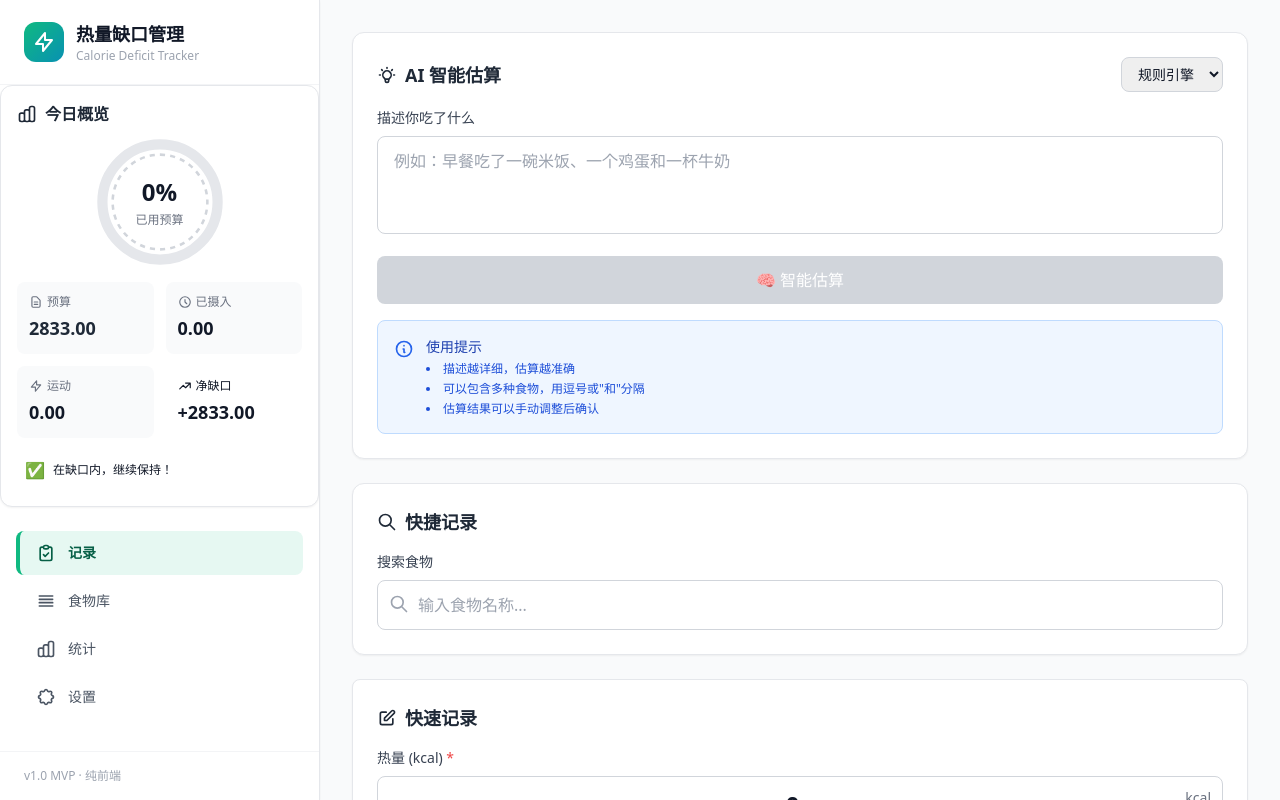
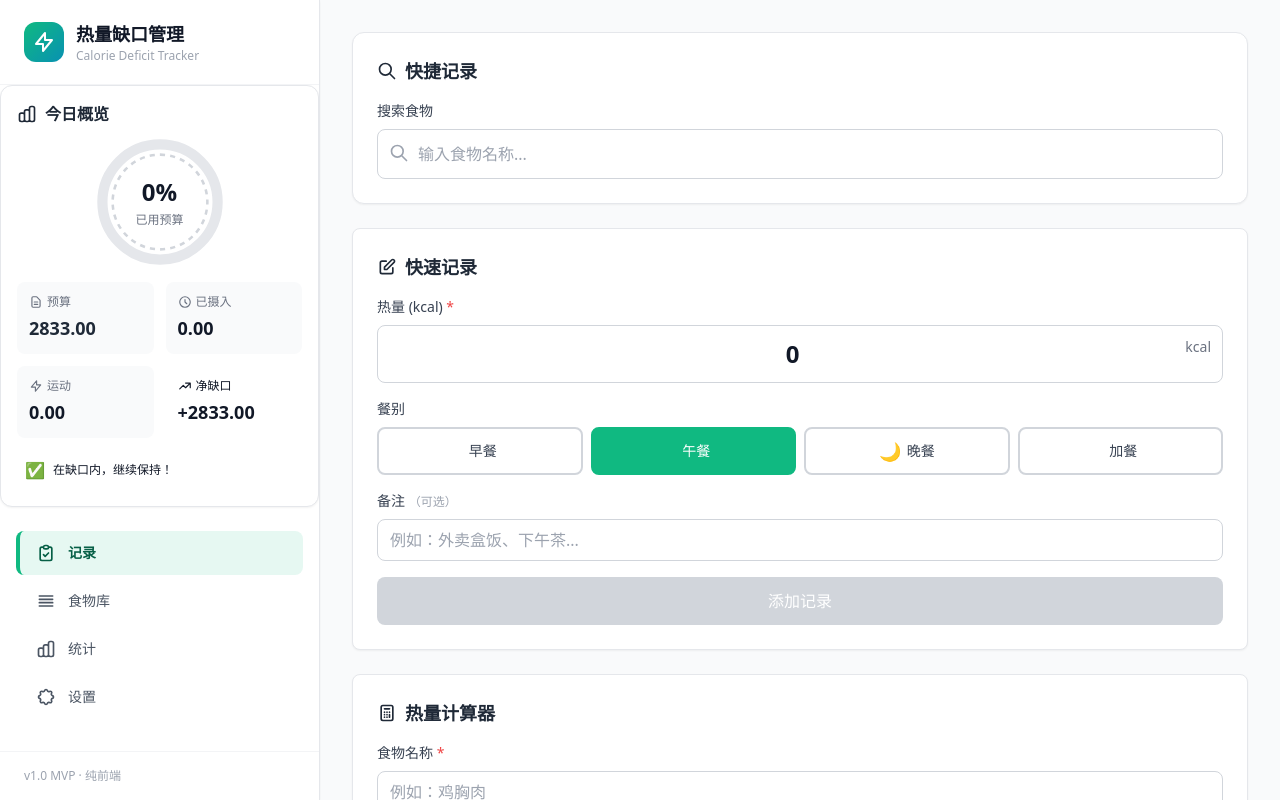
Before and after one commit to Leonn0924/calorie-tracker, a Vue app in the folder src/: page / in a window 1280 px wide. Shown: the top 800 px of the page. Built offline with nearby package versions, Linux system fonts and the light colour scheme.

Commit message:
feat: V1 版本隐藏 AI 智能估算模块
- 注释掉 AIInput 组件
- 注释掉 handleAIConfirm 函数
- 保留代码以便后续版本启用

```diff
--- a/src/src/views/RecordView.vue
+++ b/src/src/views/RecordView.vue
@@ -1,7 +1,7 @@
 <template>
   <div class="space-y-6">
-    <!-- AI 智能估算 -->
-    <AIInput @confirm="handleAIConfirm" />
+    <!-- AI 智能估算（V1 版本隐藏） -->
+    <!-- <AIInput @confirm="handleAIConfirm" /> -->
 
     <!-- 快捷记录 -->
     <QuickRecord
@@ -31,10 +31,11 @@
 
 <script setup lang="ts">
 import { ref } from 'vue'
-import type { AIEstimateItem, MealType, FoodItem, MealRecord } from '@/types'
+import type { MealType, FoodItem, MealRecord } from '@/types'
 import { useDailyStats } from '@/composables/useDailyStats'
 import { useSettings } from '@/composables/useSettings'
-import AIInput from '@/components/AIInput.vue'
+// AI 智能估算（V1 版本隐藏）
+// import AIInput from '@/components/AIInput.vue'
 import QuickRecord from '@/components/QuickRecord.vue'
 import QuickKcalInput from '@/components/QuickKcalInput.vue'
 import CalorieCalculator from '@/components/CalorieCalculator.vue'
@@ -46,23 +47,22 @@ const { settings } = useSettings()
 
 const showCustomFoodDialog = ref(false)
 
-function handleAIConfirm(items: AIEstimateItem[], mealType: string) {
-  // 将 AI 估算结果添加到记录
-  items.forEach(item => {
-    // TODO: 需要创建 FoodItem 或从食物库查找
-    addMeal({
-      date: new Date().toISOString().split('T')[0],
-      mealType: mealType as MealType,
-      foodId: 'ai-' + Date.now() + Math.random(),
-      foodName: item.foodName,
-      caloriesPer100g: Math.round(item.calories / item.grams * 100),
-      grams: item.grams,
-      source: 'ai',
-      confidence: item.confidence,
-      rawInput: item.note,
-    })
-  })
-}
+// AI 智能估算确认（V1 版本隐藏）
+// function handleAIConfirm(items: AIEstimateItem[], mealType: string) {
+//   items.forEach(item => {
+//     addMeal({
+//       date: new Date().toISOString().split('T')[0],
+//       mealType: mealType as MealType,
+//       foodId: 'ai-' + Date.now() + Math.random(),
+//       foodName: item.foodName,
+//       caloriesPer100g: Math.round(item.calories / item.grams * 100),
+//       grams: item.grams,
+//       source: 'ai',
+//       confidence: item.confidence,
+//       rawInput: item.note,
+//     })
+//   })
+// }
 
 function handleQuickAdd(food: FoodItem, grams: number, mealType: MealType) {
   addMeal({
```
